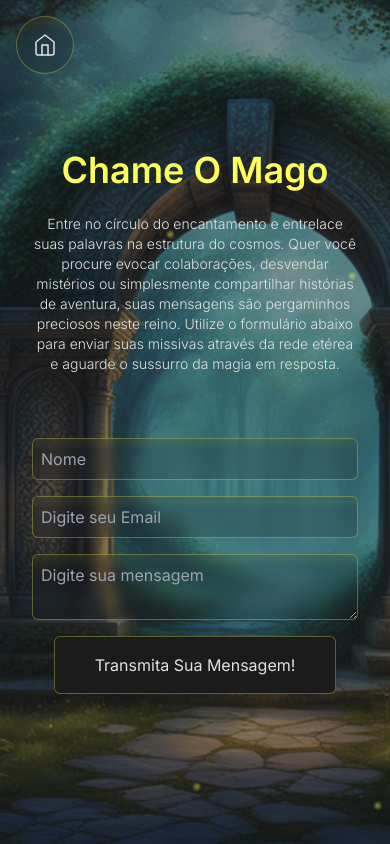
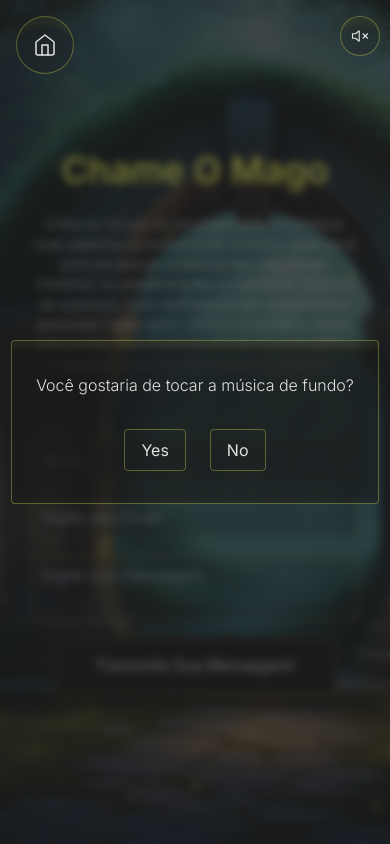
Before and after one commit to Ismaelp96/portifolio-3d, a Next.js app: page /contact in a window 390 px wide. Built offline with nearby package versions, Linux system fonts and the light colour scheme.

Commit message:
Adding music #12

```diff
--- a/src/app/layout.js
+++ b/src/app/layout.js
@@ -2,6 +2,7 @@ import { Inter } from 'next/font/google';
 import './globals.css';
 import clsx from 'clsx';
 import FireFlisBackground from '@/components/FireFliesBackground';
+import Sound from '@/components/Sound';
 
 const inter = Inter({ subsets: ['latin'], variable: '--font-inter' });
 
@@ -20,6 +21,8 @@ export default function RootLayout({ children }) {
 				)}>
 				{children}
 				<FireFlisBackground />
+				<Sound />
+				<div id='my-modal' />
 			</body>
 		</html>
 	);
--- a/src/components/HomeBtn.jsx
+++ b/src/components/HomeBtn.jsx
@@ -1,23 +1,34 @@
+'use client';
+import { motion } from 'framer-motion';
 import { Home } from 'lucide-react';
 import Link from 'next/link';
 
+const NavLink = motion(Link);
 const HomeBtn = () => {
 	return (
-    <Link
-      className='text-foreground rounded-full flex items-center justify-center custom-bg fixed top-4 left-4 w-fit self-start z-50'
+		<NavLink
+			initial={{ scale: 0 }}
+			animate={{ scale: 1 }}
+			transition={{ delay: 1 }}
 			href={'/'}
+			target={'_self'}
+			className='text-foreground  rounded-full flex items-center justify-center
+        custom-bg fixed top-4 left-4 w-fit self-start z-50
+        '
 			aria-label={'home'}
-      target={'_self'}
 			name={'home'}
-    >
-      <span className='relative peer w-14 h-14 p-4 hover:text-accent'>
+			prefetch={false}>
+			<span className='relative  w-14 h-14 p-4  hover:text-accent'>
 				<Home className='w-full h-auto' strokeWidth={1.5} />
+
 				<span className='peer bg-transparent absolute top-0 left-0 w-full h-full' />
+
 				<span className='absolute hidden peer-hover:block px-2 py-1 left-full mx-2 top-1/2 -translate-y-1/2 bg-background text-foreground text-sm rounded-md shadow-lg whitespace-nowrap'>
 					Home
 				</span>
 			</span>
-    </Link>
+			<span className='sr-only'>Go to Home Page</span>
+		</NavLink>
 	);
 };
 
--- /dev/null
+++ b/src/components/Sound.jsx
@@ -0,0 +1,118 @@
+'use client';
+
+import { motion } from 'framer-motion';
+import { useEffect, useRef, useState } from 'react';
+import { Volume2, VolumeX } from 'lucide-react';
+import { createPortal } from 'react-dom';
+
+const Modal = ({ onClose, toggle }) => {
+	return createPortal(
+		<div className='fixed inset-0 bg-background/60 backdrop-blur-sm flex items-center justify-center'>
+			<div
+				className='bg-background/20 border border-accent/30 border-solid backdrop-blur-[6px]
+                py-8 px-6 xs:px-10 sm:px-16 rounded shadow-glass-inset text-center space-y-8
+                '>
+				<p className='font-light'>Você gostaria de tocar a música de fundo?</p>
+				<div className='flex items-center justify-center space-x-4'>
+					<button
+						onClick={toggle}
+						className='px-4 py-2 border border-accent/30 border-solid hover:shadow-glass-sm rounded mr-2'>
+						Yes
+					</button>
+					<button
+						onClick={onClose}
+						className='px-4 py-2 border border-accent/30 border-solid hover:shadow-glass-sm rounded'>
+						No
+					</button>
+				</div>
+			</div>
+		</div>,
+
+		document.getElementById('my-modal'),
+	);
+};
+
+const Sound = () => {
+	const audioRef = useRef();
+
+	const [isPlaying, setIsPlaying] = useState(false);
+	const [showModal, setShowModal] = useState(false);
+
+	const handleFirstUserInteraction = () => {
+		const musicConsent = localStorage.getItem('musicConsent');
+		if (musicConsent === 'true' && !isPlaying) {
+			audioRef.current.play();
+			setIsPlaying(true);
+		}
+
+		['click', 'keydown', 'touchstart'].forEach((event) =>
+			document.removeEventListener(event, handleFirstUserInteraction),
+		);
+	};
+
+	useEffect(() => {
+		const consent = localStorage.getItem('musicConsent');
+		const consentTime = localStorage.getItem('consentTime');
+
+		if (
+			consent &&
+			consentTime &&
+			new Date(consentTime).getTime() + 3 * 24 * 60 * 60 * 1000 > new Date()
+		) {
+			setIsPlaying(consent === 'true');
+
+			if (consent === 'true') {
+				['click', 'keydown', 'touchstart'].forEach((event) =>
+					document.addEventListener(event, handleFirstUserInteraction),
+				);
+			}
+		} else {
+			setShowModal(true);
+		}
+	}, []);
+
+	const toggle = () => {
+		const newState = !isPlaying;
+		setIsPlaying(newState);
+		newState ? audioRef.current.play() : audioRef.current.pause();
+		localStorage.setItem('musicConsent', String(newState));
+		localStorage.setItem('consentTime', new Date().toISOString());
+		setShowModal(false);
+	};
+
+	return (
+		<div className='fixed top-4 right-2.5 xs:right-4 z-50 group'>
+			{showModal && (
+				<Modal onClose={() => setShowModal(false)} toggle={toggle} />
+			)}
+			<audio loop ref={audioRef}>
+				<source src={'/audio/birds39-forest-20772.mp3'} type='audio/mpeg' />
+				Seu navegador não tem suporte para esse elemento de áudio!
+			</audio>
+			<motion.button
+				initial={{ scale: 0 }}
+				animate={{ scale: 1 }}
+				transition={{ delay: 1 }}
+				onClick={toggle}
+				className='w-10 h-10 xs:w-14 xs:h-14 text-foreground rounded-full flex items-center justify-center cursor-pointer z-50 p-2.5 xs:p-4 custom-bg'
+				href={'/'}
+				aria-label={'sound'}
+				target={'_self'}
+				name={'sound'}>
+				{isPlaying ? (
+					<Volume2
+						className='w-full h-full text-foreground group-hover:text-accent'
+						strokeWidth={1.5}
+					/>
+				) : (
+					<VolumeX
+						className='w-full h-full text-foreground group-hover:text-accent'
+						strokeWidth={1.5}
+					/>
+				)}
+			</motion.button>
+		</div>
+	);
+};
+
+export default Sound;
```
Also changed, not shown: src/app/page.js (indentation only). Lines whose indentation alone changed are shown as unchanged.
